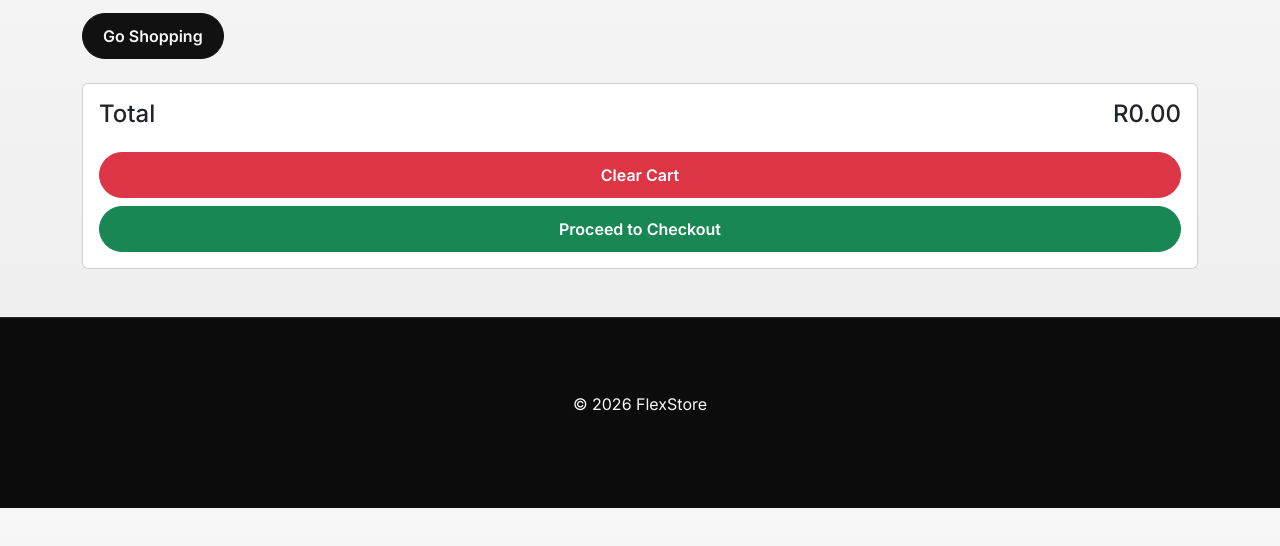
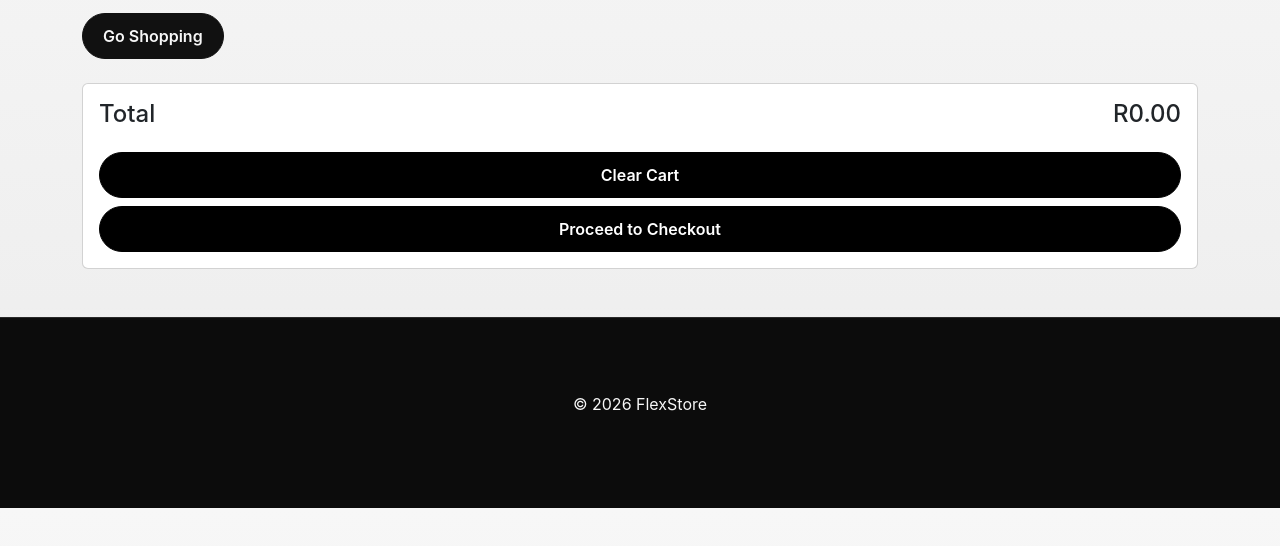
Before and after one commit to Popflix101/FlexStore, a plain HTML site: page cart.html in a window 1280 px wide. Shown: the part 244-790 px from the top of the page. Drawn offline with nearby package versions, Linux system fonts and the light colour scheme.

Commit message:
Initial commit

```diff
--- a/cart.html
+++ b/cart.html
@@ -92,7 +92,7 @@ R0.00
 <div class="d-grid gap-2 mt-3">
 
 <button
-class="btn btn-danger"
+class="btn btn-black"
 onclick="clearCart()">
 
 Clear Cart
@@ -101,7 +101,7 @@ Clear Cart
 
 <a
 href="checkout.html"
-class="btn btn-success">
+class="btn btn-black">
 
 Proceed to Checkout
 
--- a/css/style.css
+++ b/css/style.css
@@ -1,3 +1,15 @@
+.btn-black {
+    background-color: #000;
+    border-color: #000;
+    color: #fff;
+}
+
+.btn-black:hover,
+.btn-black:focus {
+    background-color: #222;
+    border-color: #222;
+    color: #fff;
+}
 /* ===============================
    GOOGLE FONT
 ================================= */
```
Also changed, not shown: product.html (+1 -1 lines).
